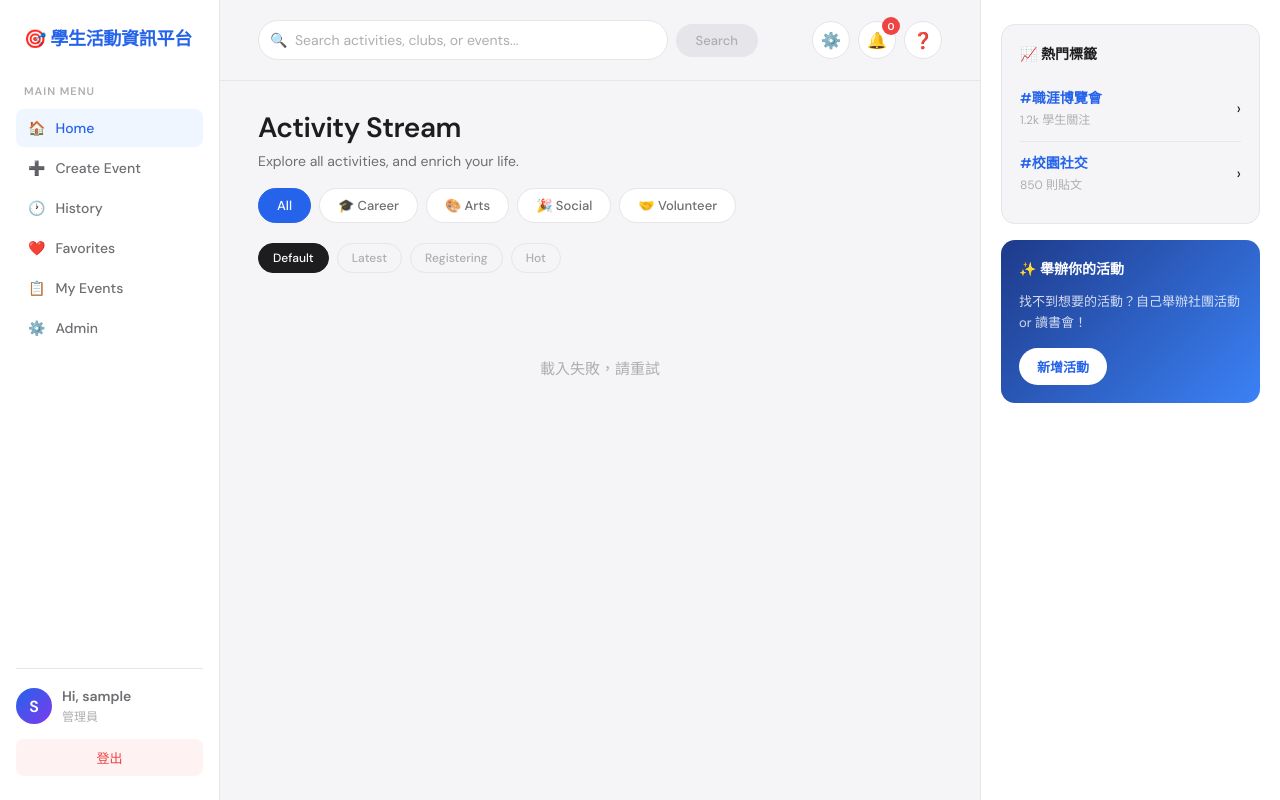
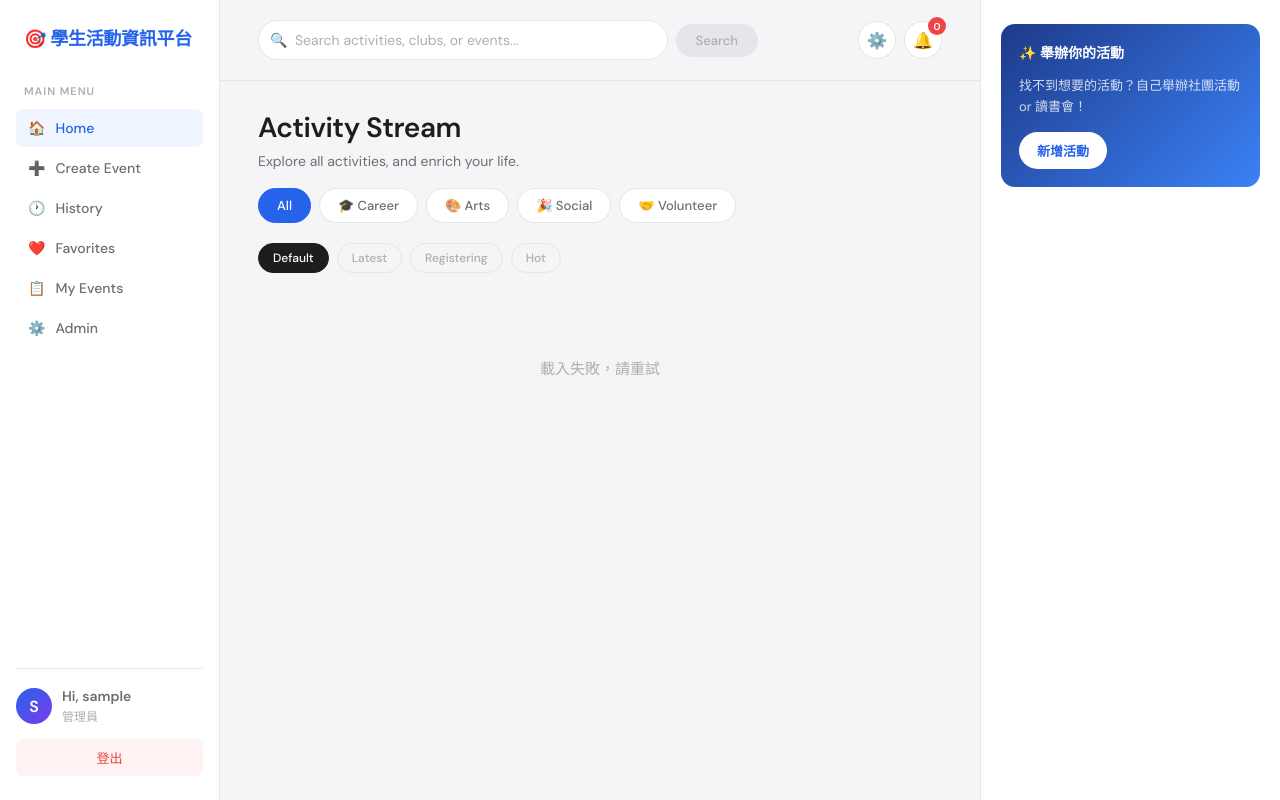
Before and after one commit to Jammie-Liu/dbms-final-project, a website: page public/index.html in a window 1280 px wide. Drawn offline with Linux system fonts and the light colour scheme; no server answers; sample sign-in values are in the browser's storage.

Commit message:
去除主頁右側熱門panel、頂部？按鈕

```diff
--- a/public/index.html
+++ b/public/index.html
@@ -70,7 +70,6 @@
             0
           </span>
         </div>
-        <button class="icon-btn">❓</button>
       </div>
     </div>
 
@@ -129,26 +128,6 @@
 
   <!-- 右側資訊欄 -->
   <aside class="right-panel">
-    <div class="panel-card">
-      <h3>📈 熱門標籤</h3>
-      <div id="trendingList">
-        <div class="trending-item">
-          <div>
-            <p class="trending-tag">#職涯博覽會</p>
-            <p class="trending-sub">1.2k 學生關注</p>
-          </div>
-          <span>›</span>
-        </div>
-        <div class="trending-item">
-          <div>
-            <p class="trending-tag">#校園社交</p>
-            <p class="trending-sub">850 則貼文</p>
-          </div>
-          <span>›</span>
-        </div>
-      </div>
-    </div>
-
     <div class="panel-card new-activity-card"
       onclick="window.location.href='create-event.html'">
       <h3>✨ 舉辦你的活動</h3>
```
Also changed, not shown: public/create-event.html (+4 -0 lines).
